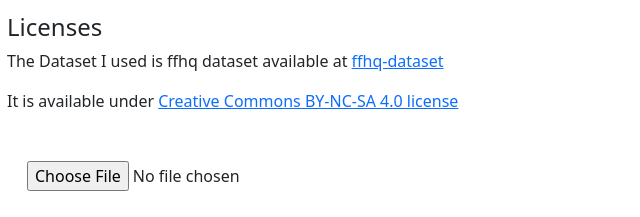
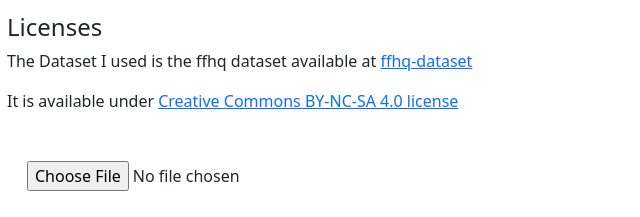
Before and after one commit to santhtadi/Black-and-White-to-Color-Images-Pix2Pix-using-TensorflowJS, a plain HTML site: page index.html in a window 1280 px wide. Shown: the part 147-364 px from the top of the page, 3-643 px from the left. Drawn offline with nearby package versions, Linux system fonts and the light colour scheme; no server answers; a script that the page names is missing.

Commit message:
edit intro in index

```diff
--- a/index.html
+++ b/index.html
@@ -19,7 +19,7 @@
         <h1>Colorization of images using Pix2Pix model in Tensorflow.JS</h1>
         <p>The github repo for this project can be found at: <a href="https://github.com/santhtadi/Colorize-Images-Pix2Pix-using-TensorflowJS" target="_blank">Github</a> </p>
         <h4>Licenses</h4>
-        <p>The Dataset I used is ffhq dataset available at <a href="https://github.com/NVlabs/ffhq-dataset">ffhq-dataset</a></p>
+        <p>The Dataset I used is the ffhq dataset available at <a href="https://github.com/NVlabs/ffhq-dataset">ffhq-dataset</a></p>
         <p>It is available under <a href="https://creativecommons.org/licenses/by-nc-sa/4.0/">Creative Commons BY-NC-SA 4.0 license</a></p>
         <div class="row p-4">
             <div class="col-sm-4 p-2">
```
